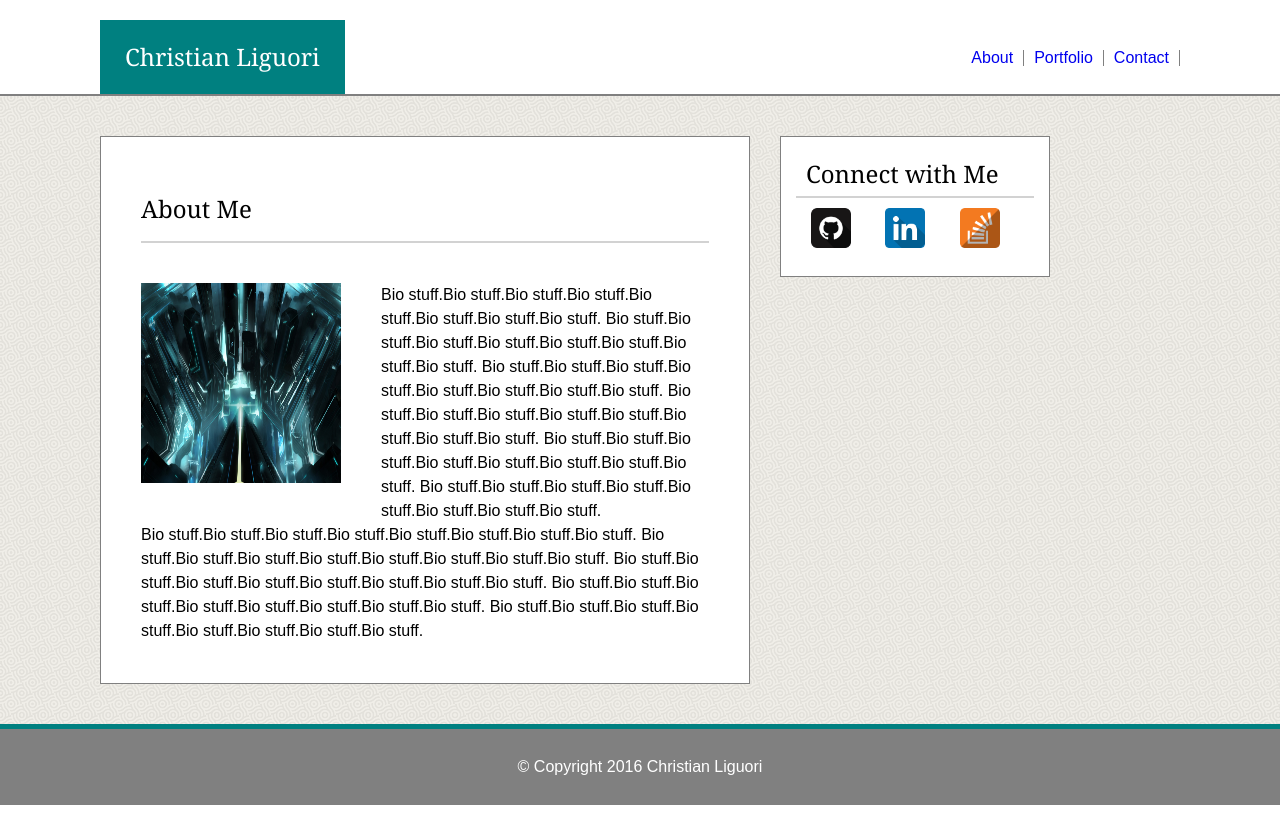
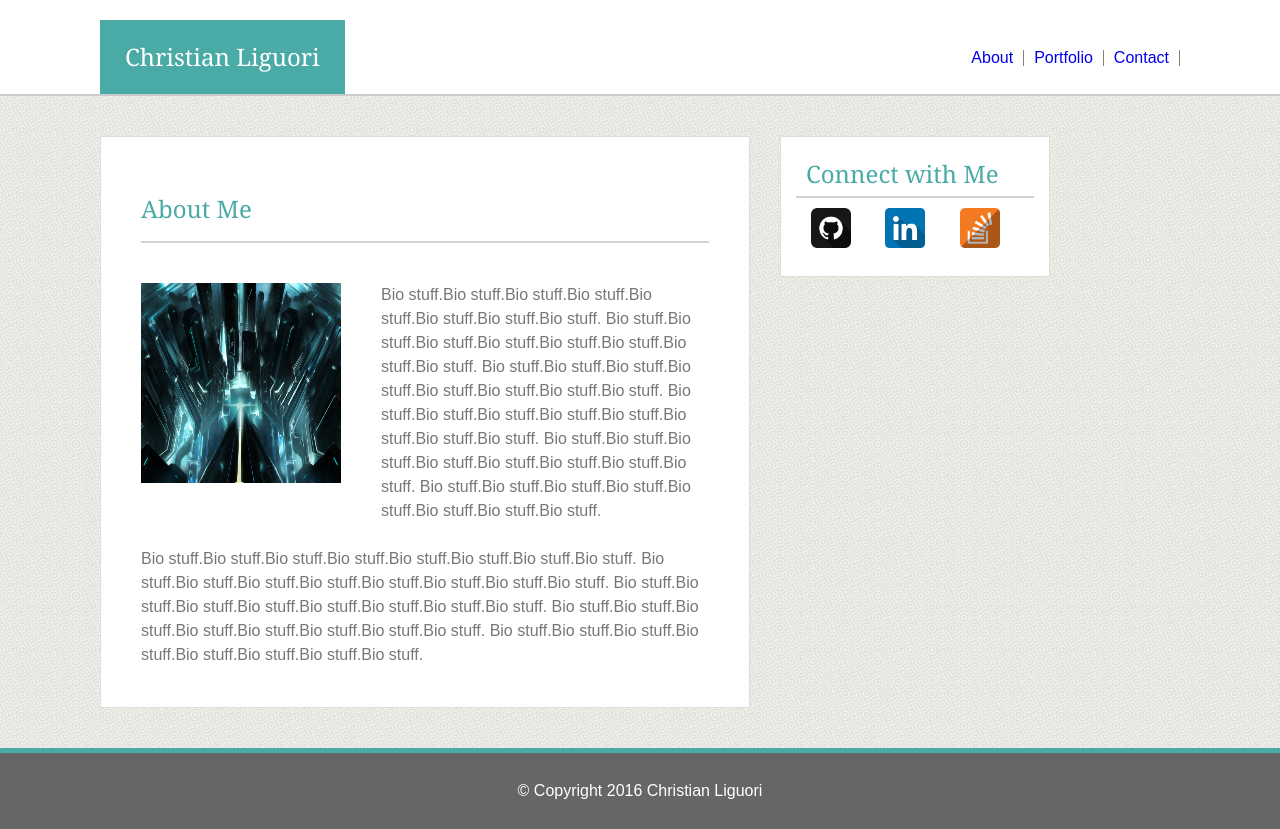
Before and after one commit to cl2112/Basic-Portfolio, a PHP site: page / in a window 1280 px wide. Before the commit the page ends 805 px from the top, so only its background shows below. Run offline with PHP 8.4, Linux system fonts and the light colour scheme.

Commit message:
updated the colors on the style.css and added <br> between the paragraphs in .bio in index.html

```diff
--- a/assets/css/style.css
+++ b/assets/css/style.css
@@ -1,6 +1,7 @@
 body {
 	background-image: url("../images/subtle_white_mini_waves.png");
 	font-family: 'Arial', 'Helvetica Neue', Helvetica, sans-serif;
+	color: #777777;
 }
 .bodyContainer {
 	width: 960px;
@@ -9,18 +10,19 @@ body {
 h1, h2, h3, h4, h5, h6 {
 	font-family: 'Georgia', Times, Times New Roman, serif;
 	font-size: 24px;
+	color: #4aaaa5;
 }
 header {
-	background-color: white;
+	background-color: #ffffff;
 	border-bottom-style: solid;
 	border-bottom-width: 2px;
-	border-bottom-color: grey;
+	border-bottom-color: #cccccc;
 	overflow: auto;
 	width: 100%;
 	min-width: 770px;
 }
 header h1 {
-	background-color: teal;
+	background-color: #4aaaa5;
 	padding: 25px;
 	margin: 20px 0 0 100px;
 	display: inline-block;
@@ -45,14 +47,14 @@ footer {
 	clear: both;
 	padding: 30px;
 	text-align: center;
-	background-color: grey;
-	border-top: 5px solid teal;
+	background-color: #666666;
+	border-top: 5px solid #4aaaa5;
 	color: white;
 }
 .mainContainer {
 	width: 568px;
-	background-color: white;
-	border: 1px solid grey;
+	background-color: #ffffff;
+	border: 1px solid #dddddd;
 	margin: 40px -70px 40px 100px;
 	padding: 40px;
 	line-height: 150%;
@@ -78,7 +80,7 @@ footer {
 .connect {
 	background-color: white;
 	width: 238px;
-	border: 1px solid grey;
+	border: 1px solid #dddddd;
 	float: left;
 	margin: 40px 0 40px 100px;
 	padding: 15px;
--- a/index.html
+++ b/index.html
@@ -45,6 +45,8 @@
 				Bio stuff.Bio stuff.Bio stuff.Bio stuff.Bio stuff.Bio stuff.Bio stuff.Bio stuff.
 				</p>
 
+				<br>
+
 				<p>Bio stuff.Bio stuff.Bio stuff.Bio stuff.Bio stuff.Bio stuff.Bio stuff.Bio stuff.
 				Bio stuff.Bio stuff.Bio stuff.Bio stuff.Bio stuff.Bio stuff.Bio stuff.Bio stuff.
 				Bio stuff.Bio stuff.Bio stuff.Bio stuff.Bio stuff.Bio stuff.Bio stuff.Bio stuff.
```
